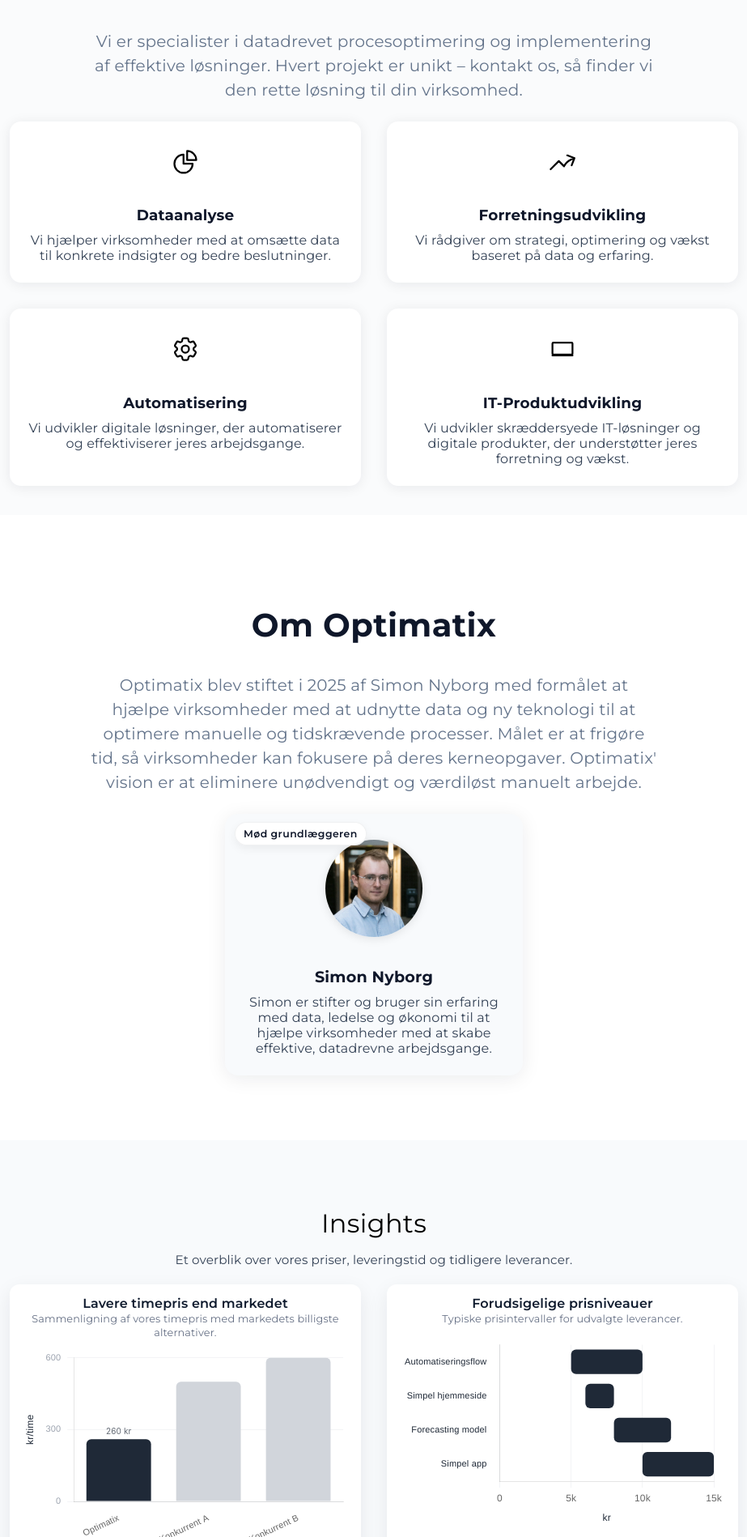
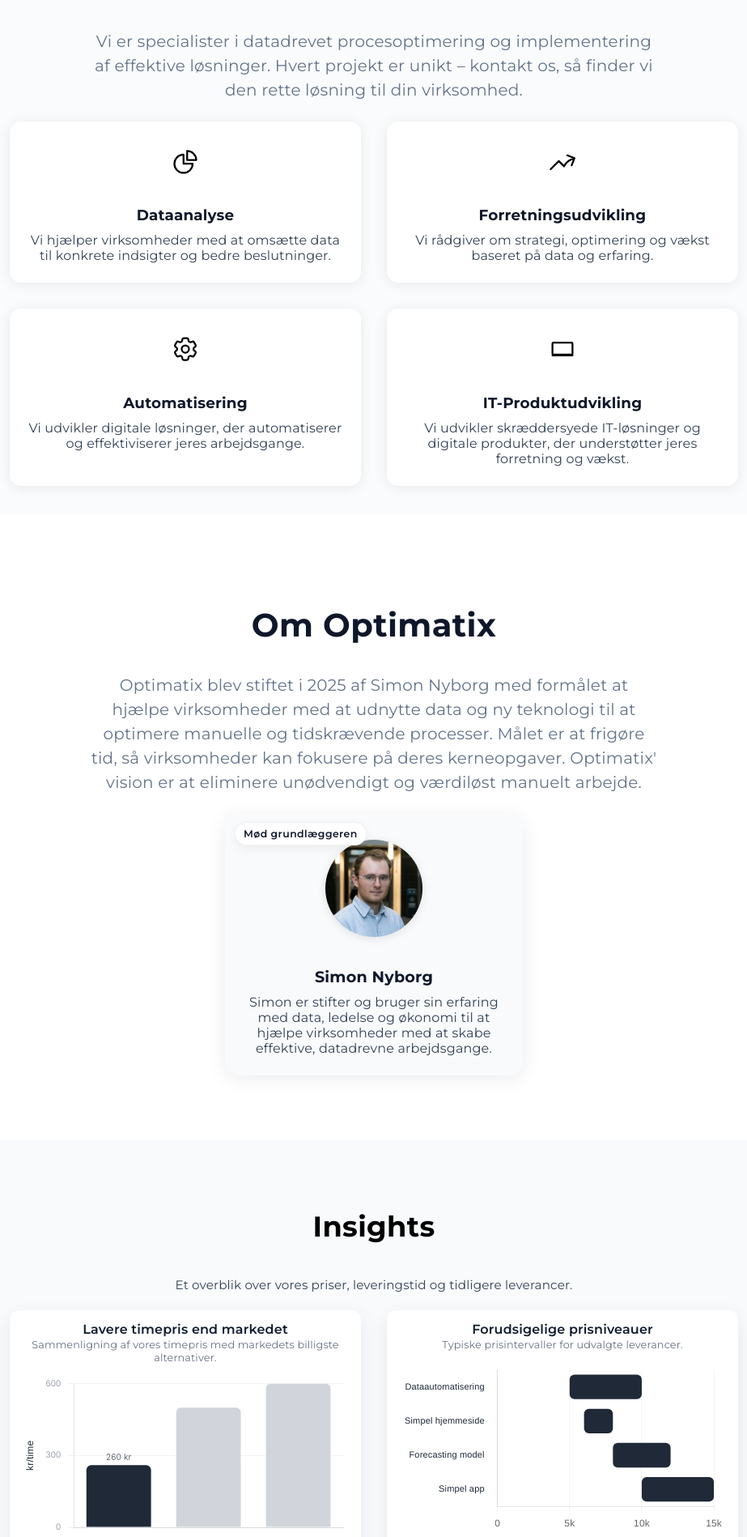
Before and after one commit to SimNyborg/optimatix, a Flask app: page / in a window 1280 px wide. Shown: the part 1691-3589 px from the top of the page at 81% size, without its empty margins (178-1101 px from the left). Run offline with Flask 3, Linux system fonts and the light colour scheme.

Commit message:
ret graf

```diff
--- a/static/js/insights.js
+++ b/static/js/insights.js
@@ -177,7 +177,7 @@
     const ctx = canvas.getContext('2d');
     const chartData = {
       labels: [
-        'Automatiseringsflow',
+        'Dataautomatisering',
         'Simpel hjemmeside',
         'Forecasting model',
         'Simpel app',
--- a/static/style.css
+++ b/static/style.css
@@ -416,7 +416,7 @@
 }
 .insights-header h2 {
     font-size: 2.5em;
-    font-weight: 600;
+    font-weight: 700;
     margin-bottom: 12px;
     color: var(--text-primary);
 }
@@ -514,6 +514,7 @@
     }
     .insights-header h2 {
         font-size: 2em;
+        font-weight: 700 !important;
     }
 }
     background: var(--bg-secondary);
@@ -1976,8 +1977,10 @@
 }
 
 #insights .insights-header h2 {
-  font-size: 2em;
-  margin-bottom: 8px !important;
+  font-size: 2.2em !important;
+  font-weight: 700 !important;
+  margin-bottom: 40px !important;
+  text-align: center !important;
 }
 
 #insights .insights-subtitle {
```
